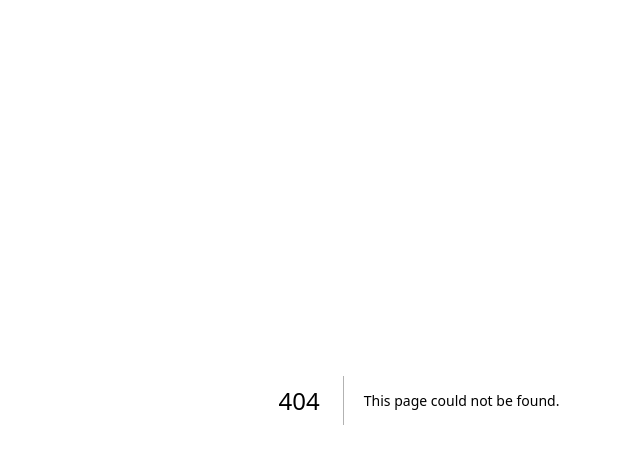
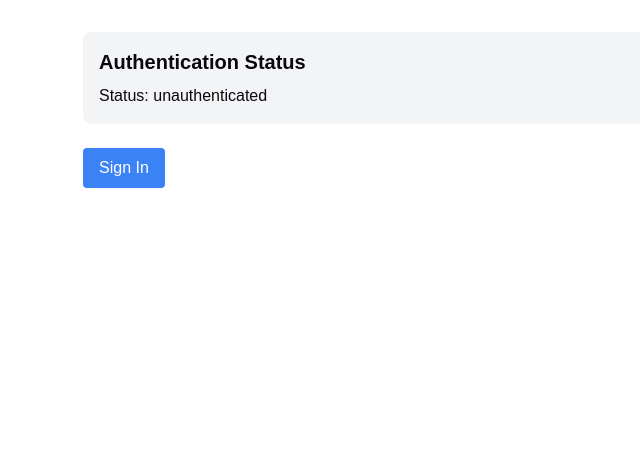
Before and after one commit to Glider6014/kanapka-ai, a Next.js app: page /auth/status in a window 1280 px wide. Before the commit this address had no page. Shown: the top 464 px of the page, without its empty margins (221-861 px from the left). Built offline with nearby package versions, Linux system fonts and the light colour scheme; no server answers.

Commit message:
actually full next-auth

```diff
--- a/app/api/auth/[...nextauth]/route.ts
+++ b/app/api/auth/[...nextauth]/route.ts
@@ -1,6 +1,6 @@
 import NextAuth from "next-auth";
-import config from "./config";
+import authOptions from "@/lib/nextauth";
 
-const handler = NextAuth(config);
+const handler = NextAuth(authOptions);
 
 export { handler as GET, handler as POST };
--- /dev/null
+++ b/app/api/test-auth/route.ts
@@ -0,0 +1,22 @@
+import { NextRequest, NextResponse } from "next/server";
+import { getServerSession, Session } from "next-auth";
+import authOptions from "@/lib/nextauth";
+
+export async function GET(req: NextRequest) {
+  const session: Session | null = await getServerSession(authOptions);
+
+  if (!session) {
+    return NextResponse.json({ error: "Not authenticated" }, { status: 401 });
+  }
+
+  return NextResponse.json({
+    authenticated: true,
+    session: {
+      user: {
+        email: session.user.email,
+        username: session.user.username,
+        permissions: session.user.permissions,
+      },
+    },
+  });
+}
--- /dev/null
+++ b/app/auth/status/page.tsx
@@ -0,0 +1,63 @@
+"use client";
+
+import { useSession, signIn, signOut } from "next-auth/react";
+import { useState } from "react";
+
+export default function Home() {
+  const { data: session, status } = useSession();
+  const [loading, setLoading] = useState(false);
+
+  const handleSignOut = async () => {
+    setLoading(true);
+    await signOut({ callbackUrl: "/auth/status" });
+    setLoading(false);
+  };
+
+  const handleSignIn = () => {
+    signIn(undefined, { callbackUrl: "/auth/status" });
+  };
+
+  return (
+    <main className="min-h-screen p-8">
+      <div className="max-w-2xl mx-auto space-y-6">
+        {/* Session Status */}
+        <div className="p-4 bg-gray-100 rounded-lg">
+          <h2 className="text-xl font-bold mb-2">Authentication Status</h2>
+          <p>Status: {status}</p>
+        </div>
+
+        {/* User Data */}
+        {session?.user && (
+          <div className="p-4 bg-green-100 rounded-lg">
+            <h2 className="text-xl font-bold mb-2">User Data</h2>
+            <pre className="whitespace-pre-wrap">
+              {JSON.stringify(session.user, null, 2)}
+            </pre>
+          </div>
+        )}
+
+        {/* Auth Buttons */}
+        <div className="flex gap-4">
+          {session ? (
+            <button
+              onClick={handleSignOut}
+              disabled={loading}
+              className="px-4 py-2 bg-red-500 text-white rounded hover:bg-red-600 disabled:opacity-50"
+            >
+              {loading ? "Signing out..." : "Sign Out"}
+            </button>
+          ) : (
+            <>
+              <button
+                onClick={handleSignIn}
+                className="px-4 py-2 bg-blue-500 text-white rounded hover:bg-blue-600"
+              >
+                Sign In
+              </button>
+            </>
+          )}
+        </div>
+      </div>
+    </main>
+  );
+}
--- a/app/layout.tsx
+++ b/app/layout.tsx
@@ -1,6 +1,7 @@
 import type { Metadata } from "next";
 import localFont from "next/font/local";
 import "./globals.css";
+import { CustomSessionProvider } from "@/components/CustomSessionProvider";
 
 const geistSans = localFont({
   src: "./fonts/GeistVF.woff",
@@ -28,7 +29,7 @@ export default function RootLayout({
       <body
         className={`${geistSans.variable} ${geistMono.variable} antialiased`}
       >
-        {children}
+        <CustomSessionProvider>{children}</CustomSessionProvider>
       </body>
     </html>
   );
--- /dev/null
+++ b/components/CustomSessionProvider.tsx
@@ -0,0 +1,8 @@
+"use client";
+
+import { SessionProvider } from "next-auth/react";
+import { ReactNode } from "react";
+
+export function CustomSessionProvider({ children }: { children: ReactNode }) {
+  return <SessionProvider>{children}</SessionProvider>;
+}
--- a/app/api/auth/[...nextauth]/config.ts
+++ b/lib/nextauth.ts
@@ -1,10 +1,10 @@
-import NextAuth from "next-auth";
+import type { NextAuthOptions } from "next-auth";
 import CredentialsProvider from "next-auth/providers/credentials";
 import bcrypt from "bcryptjs";
 import connectDB from "@/lib/connectToDatabase";
 import User from "@/models/User";
 
-const NextAuthConfig = NextAuth({
+const authOptions: NextAuthOptions = {
   providers: [
     CredentialsProvider({
       name: "Credentials",
@@ -67,9 +67,9 @@ const NextAuthConfig = NextAuth({
     },
   },
   pages: {
-    signIn: "/auth/signin",
+    signIn: "/auth/login",
     error: "/auth/error",
   },
-});
+};
 
-export default NextAuthConfig;
+export default authOptions;
```
Also changed, not shown: 1 other file (tests, documents, lock files or other folders).
